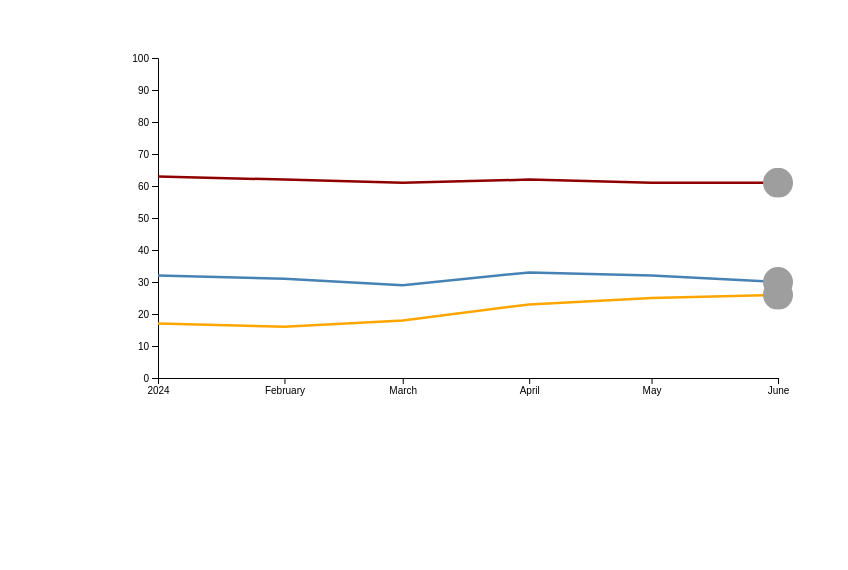
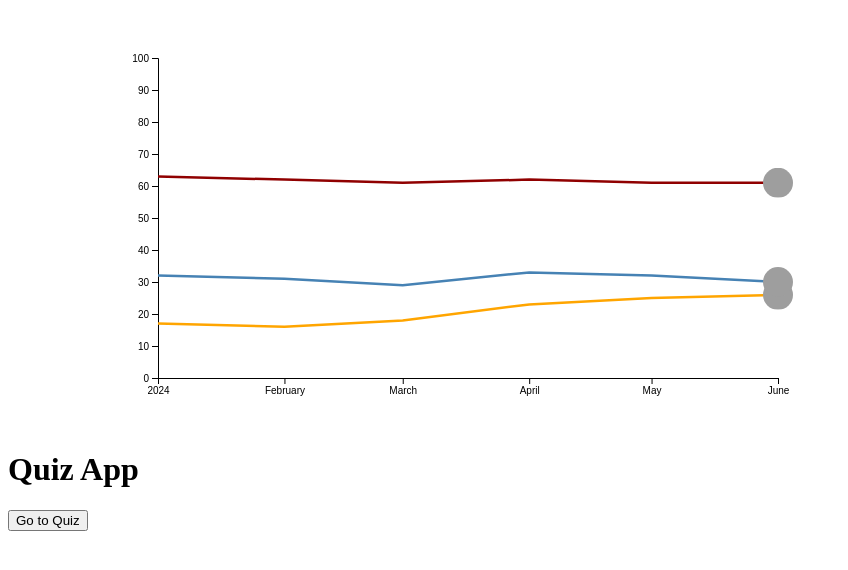
Before and after one commit to Enr1que319/Evidere, a plain HTML site: page index.html in a window 1280 px wide. Shown: the whole page, without its empty margins (0-848 px from the left). Drawn offline with nearby package versions, Linux system fonts and the light colour scheme; grey boxes are pictures that could not be loaded.

Commit message:
Cambios al html inicial

```diff
--- a/index.html
+++ b/index.html
@@ -6,9 +6,14 @@
     <title>Evidere</title>
     <script src="https://d3js.org/d3.v7.min.js"></script>
     <link rel="stylesheet" href="css/d3Style.css">
+    <link rel="icon" href="favicon.ico" type="image/x-icon">
 </head>
 <body>
     <div id="chart"></div>
+    <br>
+    <h1>Quiz App</h1>
+    <button id="quizButton">Go to Quiz</button>
     <script src="app/president_chart.js"></script>
+    <script src="index.js" defer></script>
 </body>
 </html>
```
